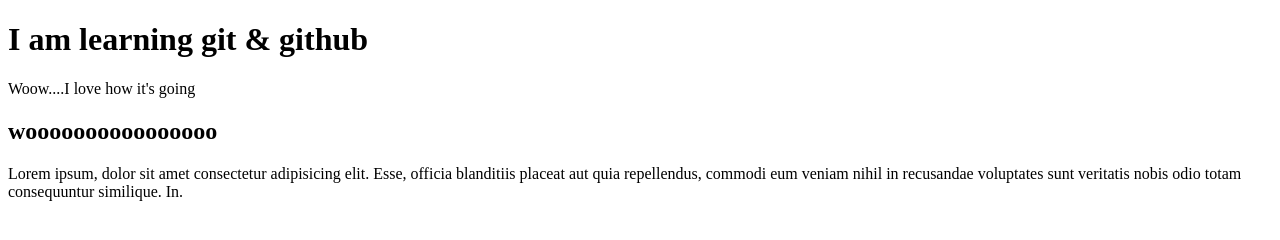
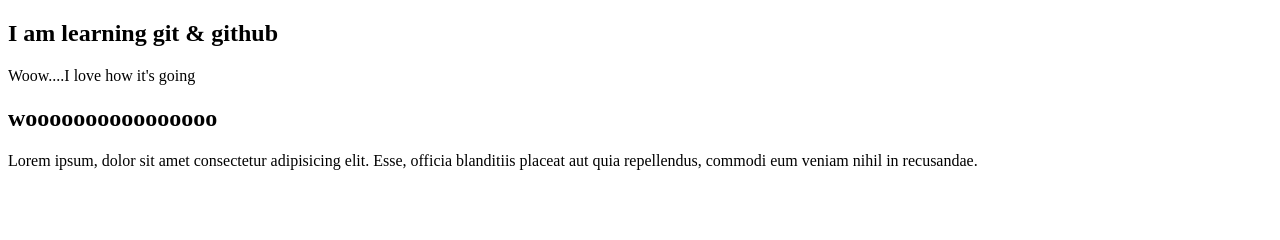
Before and after one commit to Aoogunwole/review, a plain HTML site: page index.html in a window 1280 px wide. Drawn offline with Linux system fonts and the light colour scheme.

Commit message:
I added section tag

```diff
--- a/index.html
+++ b/index.html
@@ -9,7 +9,8 @@
 <body>
 
 
-    <h1>I am learning git & github</h1>
+    <section>
+        <h1>I am learning git & github</h1>
 
 
     <p>Woow....I love how it's going</p>
@@ -17,6 +18,8 @@
     <h2>woooooooooooooooo</h2>
 
 
-    <p>Lorem ipsum, dolor sit amet consectetur adipisicing elit. Esse, officia blanditiis placeat aut quia repellendus, commodi eum veniam nihil in recusandae voluptates sunt veritatis nobis odio totam consequuntur similique. In.</p>
+    <p>Lorem ipsum, dolor sit amet consectetur adipisicing elit. Esse, officia blanditiis placeat aut quia repellendus, commodi eum veniam nihil in recusandae.</p>
+    </section>
+
 </body>
 </html>
```
